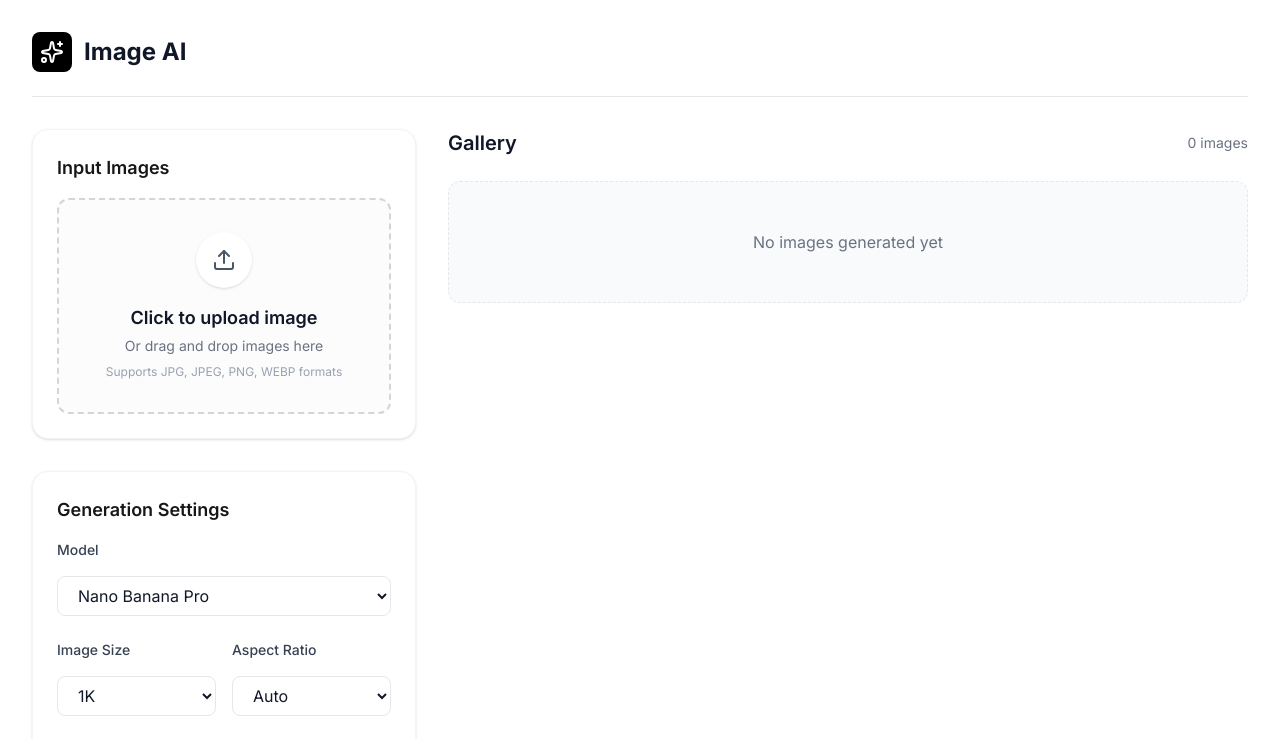
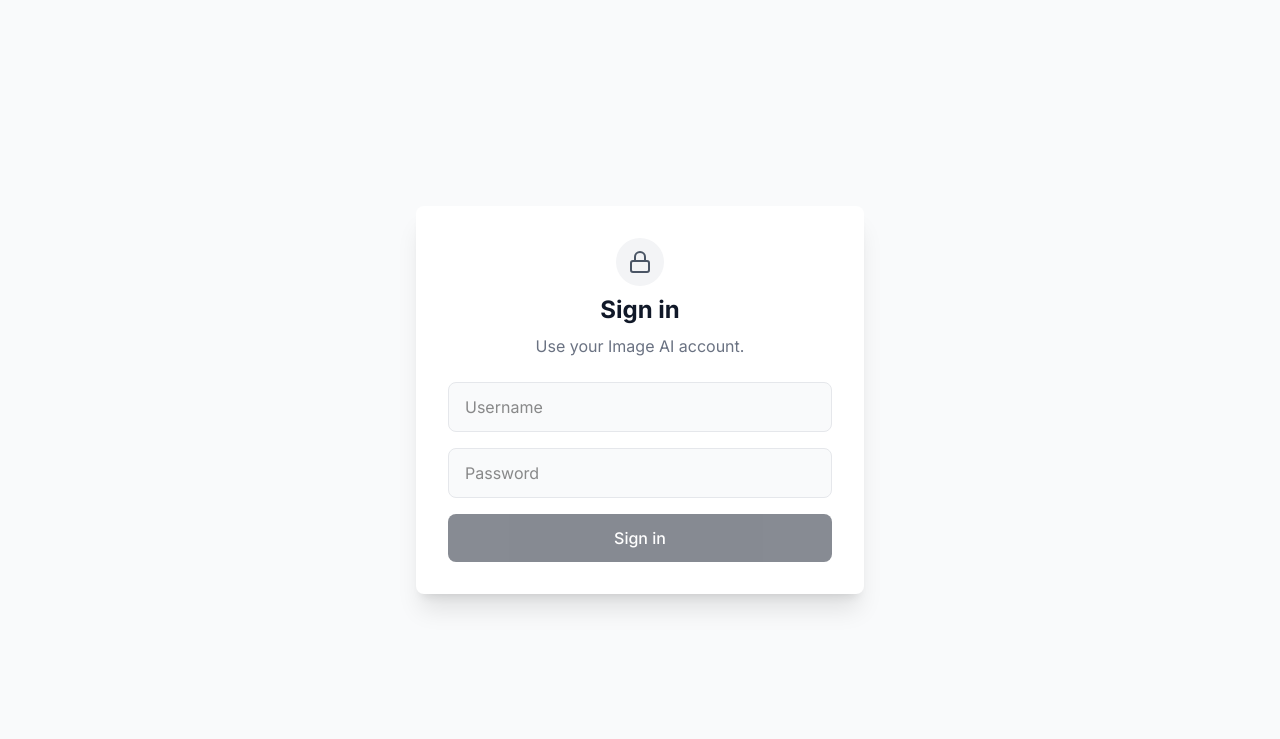
Before and after one commit to deoooo/image-ai, a Next.js app: page / in a window 1280 px wide. Shown: the top 739 px of the page. Built offline with nearby package versions, Linux system fonts and the light colour scheme.

Commit message:
fix: restore auth gate in layout

```diff
--- a/app/layout.tsx
+++ b/app/layout.tsx
@@ -1,6 +1,7 @@
 import type { Metadata } from "next";
 import { Inter } from "next/font/google";
 import "./globals.css";
+import { AuthGate } from "@/components/AuthGate";
 import { cn } from "@/lib/utils";
 
 const inter = Inter({ subsets: ["latin"] });
@@ -17,7 +18,9 @@ export default function RootLayout({
 }>) {
   return (
     <html lang="en">
-      <body className={cn(inter.className, "bg-gray-50 min-h-screen")}>{children}</body>
+      <body className={cn(inter.className, "bg-gray-50 min-h-screen")}>
+        <AuthGate>{() => children}</AuthGate>
+      </body>
     </html>
   );
 }
```
